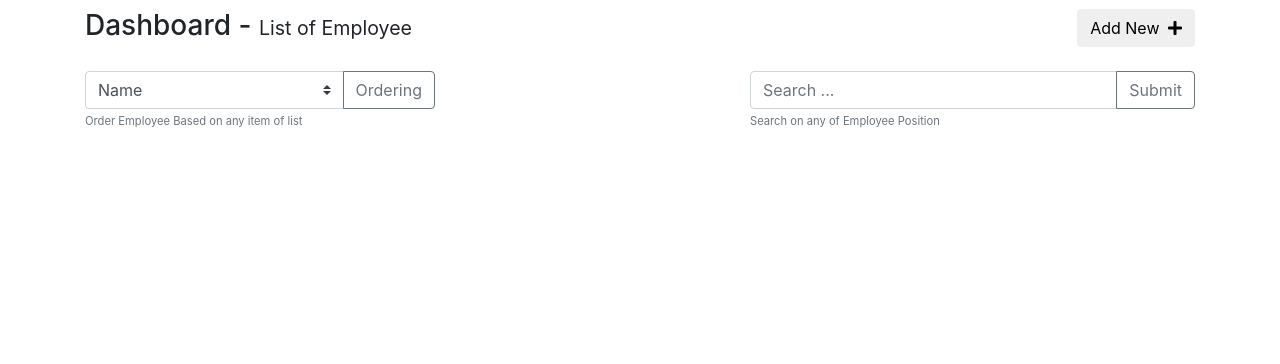
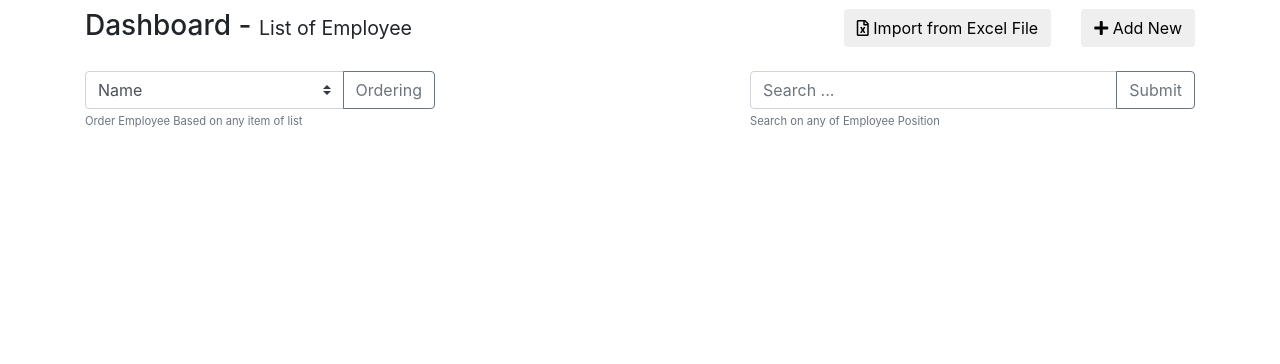
Before and after one commit to bigusef/mashreq-task, a Django app: page / in a window 1280 px wide. Shown: the part 56-420 px from the top of the page. Run offline with Django 3.2, Linux system fonts and the light colour scheme; data that the repository does not hold is empty; parts of the project's set-up code (start-up, migrations or seed data) failed here and were passed over; some libraries are stand-ins or nearby versions.

Commit message:
start import from excel

```diff
--- a/employee/templates/employee/dashboard.html
+++ b/employee/templates/employee/dashboard.html
@@ -16,9 +16,15 @@
                 </h3>
             </div>
             <div class="col-auto ml-auto">
+                <button type="button" class="btn" data-toggle="modal" data-target="#importExcel">
+                    <i class="far fa-file-excel"></i>
+                    <span>Import from Excel File</span>
+                </button>
+            </div>
+            <div class="col-auto">
                 <button type="button" class="btn " data-toggle="modal" data-target="#exampleModal">
-                    <span class="pr-1">Add New</span>
                     <i class="fas fa-plus"></i>
+                    <span>Add New</span>
                 </button>
             </div>
         </div>
@@ -202,6 +208,22 @@
                                         </div>
                                     </div>
                                 </li>
+                                <li class="list-group-item">
+                                    <div class="row">
+                                        <div class="col-6">
+                                            <button type="button" class="btn btn-primary btn-sm">
+                                                <i class="far fa-edit"></i>
+                                                <span>Edit</span>
+                                            </button>
+                                        </div>
+                                        <div class="col-6 text-right">
+                                            <button type="button" class="btn btn-danger btn-sm">
+                                                <i class="fas fa-trash-alt"></i>
+                                                <span>Delete</span>
+                                            </button>
+                                        </div>
+                                    </div>
+                                </li>
                             </ul>
                         </div>
                     </div>
@@ -214,12 +236,12 @@
                 <ul class="pagination">
                     {% if page_obj.has_previous %}
                         <li class="page-item">
-                            <a class="page-link" href="/?page={{ page_obj.previous_page_number }}">Previous</a>
+                            <a class="page-link" href="?page={{ page_obj.previous_page_number }}">Previous</a>
                         </li>
                     {% endif %}
                     {% if page_obj.has_next %}
                         <li class="page-item">
-                            <a class="page-link" href="/?page={{ page_obj.next_page_number }}">Next</a>
+                            <a class="page-link" href="?page={{ page_obj.next_page_number }}">Next</a>
                         </li>
                     {% endif %}
                 </ul>
@@ -227,25 +249,6 @@
         {% endif %}
     </div>
 
-    <!-- Modal -->
-    <div class="modal fade" id="exampleModal" tabindex="-1" role="dialog" aria-labelledby="exampleModalLabel"
-         aria-hidden="true">
-        <div class="modal-dialog" role="document">
-            <div class="modal-content">
-                <div class="modal-header">
-                    <h5 class="modal-title" id="exampleModalLabel">Modal title</h5>
-                    <button type="button" class="close" data-dismiss="modal" aria-label="Close">
-                        <span aria-hidden="true">&times;</span>
-                    </button>
-                </div>
-                <div class="modal-body">
-                    ...
-                </div>
-                <div class="modal-footer">
-                    <button type="button" class="btn btn-secondary" data-dismiss="modal">Close</button>
-                    <button type="button" class="btn btn-primary">Save changes</button>
-                </div>
-            </div>
-        </div>
-    </div>
+    {% include 'employee/partial/import-excel.html' %}
+    {% include 'employee/partial/delete.html' %}
 {% endblock %}
--- /dev/null
+++ b/employee/templates/employee/partial/import-excel.html
@@ -0,0 +1,27 @@
+<div class="modal fade" id="importExcel" tabindex="-1" role="dialog" aria-labelledby="importExcelLabel"
+     aria-hidden="true">
+    <div class="modal-dialog" role="document">
+        <div class="modal-content">
+            <div class="modal-header">
+                <h5 class="modal-title" id="importExcelLabel">Importing From excel file</h5>
+                <button type="button" class="close" data-dismiss="modal" aria-label="Close">
+                    <span aria-hidden="true">&times;</span>
+                </button>
+            </div>
+            <form action="{% url 'employee:load_excel' %}" method="post" enctype="multipart/form-data">
+                {% csrf_token %}
+                <div class="modal-body">
+                        <input type="file" name="emp_file">
+{#                    <div class="custom-file">#}
+{#                        <input type="file" class="custom-file-input" name="excel">#}
+{#                        <label class="custom-file-label" for="customFile">Choose file</label>#}
+{#                    </div>#}
+{#                    <small class="form-text text-muted">Choose Excel file to upload and import all employee data</small>#}
+                </div>
+                <div class="modal-footer">
+                    <button type="submit" class="btn btn-primary">Submit</button>
+                </div>
+            </form>
+        </div>
+    </div>
+</div>
--- a/employee/urls.py
+++ b/employee/urls.py
@@ -1,9 +1,10 @@
 from django.urls import path
 
-from .views import DashboardView
+from .views import DashboardView, LoadExcelView
 
 app_name = 'employee'
 
 urlpatterns = [
-    path('', DashboardView.as_view(), name='dashboard')
+    path('', DashboardView.as_view(), name='dashboard'),
+    path('load-excel/', LoadExcelView.as_view(), name='load_excel'),
 ]
--- a/employee/views.py
+++ b/employee/views.py
@@ -1,6 +1,11 @@
-from django.views.generic import ListView
+from django.views.generic import ListView, View
+from django.shortcuts import redirect
 
 from .models import Employee
+
+from django.http import HttpResponse
+from tablib import Dataset
+from .resources import EmployeeResource
 
 
 class DashboardView(ListView):
@@ -22,3 +27,18 @@ class DashboardView(ListView):
             context = context.filter(position__contains=selected_txt)
             print(self.request.page_obj)
         return context
+
+
+class LoadExcelView(View):
+    http_method_names = ['post']
+
+    def dispatch(self, request, *args, **kwargs):
+        resource = EmployeeResource()
+        dataset = Dataset()
+        new_persons = request.FILES['emp_file']
+        dataset.load(new_persons.read())
+        result = resource.import_data(dataset, dry_run=True)
+        print(result)
+        if not result.has_errors():
+            resource.import_data(dataset, dry_run=False)
+        return redirect('employee:dashboard')
--- a/mashreq/settings.py
+++ b/mashreq/settings.py
@@ -38,6 +38,7 @@ INSTALLED_APPS = [
 
     # third-party app
     'django_countries',
+    'import_export',
 
     # project app
     'employee'
@@ -121,3 +122,5 @@ USE_TZ = True
 STATIC_URL = '/static/'
 STATIC_ROOT = os.path.join(BASE_DIR, 'staticfiles')
 STATICFILES_DIRS = os.path.join(BASE_DIR, 'static'),
+
+IMPORT_EXPORT_USE_TRANSACTIONS = True
```
Also changed, not shown: employee/resources.py (added, +8 -0 lines), requirements.txt (+11 -0 lines), employee/templates/employee/partial/delete.html (added).
